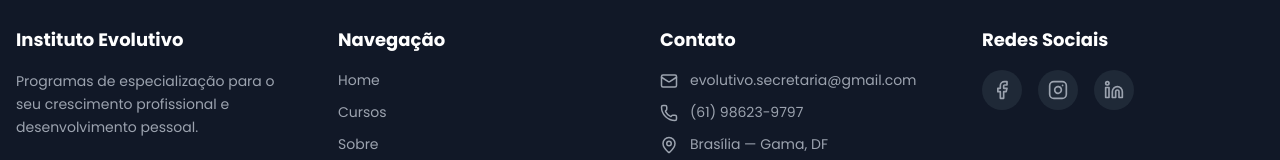
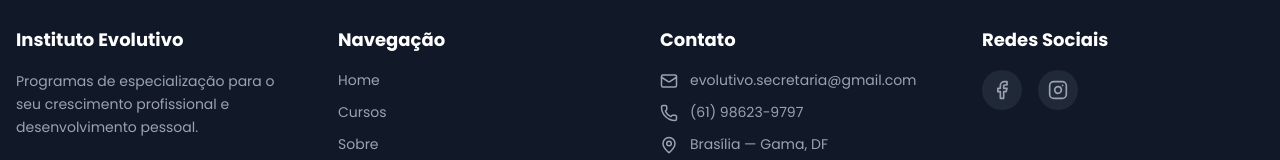
Before and after one commit to Azaf3/instituto-evolutivo, a React (Vite) app: page /contato in a window 1280 px wide. Shown: the part 1358-1518 px from the top of the page. Built offline with nearby package versions, Linux system fonts and the light colour scheme; no server answers.

Commit message:
chore: remover botão LinkedIn do rodape

```diff
--- a/src/components/Footer.jsx
+++ b/src/components/Footer.jsx
@@ -1,6 +1,6 @@
 import React from 'react';
 import { Link } from 'react-router-dom';
-import { Mail, Phone, MapPin, Facebook, Instagram, Linkedin } from 'lucide-react';
+import { Mail, Phone, MapPin, Facebook, Instagram } from 'lucide-react';
 
 export default function Footer() {
   const currentYear = new Date().getFullYear();
@@ -61,9 +61,7 @@ export default function Footer() {
               <a href="https://www.instagram.com/instituto_evolutivo/" target="_blank" rel="noopener noreferrer" aria-label="Instagram Instituto Evolutivo" className="w-10 h-10 bg-gray-800 rounded-full flex items-center justify-center text-gray-400 hover:bg-gray-700 hover:text-white transition">
                 <Instagram size={20} />
               </a>
-              <a href="#" className="w-10 h-10 bg-gray-800 rounded-full flex items-center justify-center text-gray-400 hover:bg-gray-700 hover:text-white transition">
-                <Linkedin size={20} />
-              </a>
+              {/* LinkedIn removido conforme solicitado - mantemos apenas Facebook e Instagram */}
             </div>
           </div>
         </div>
```
